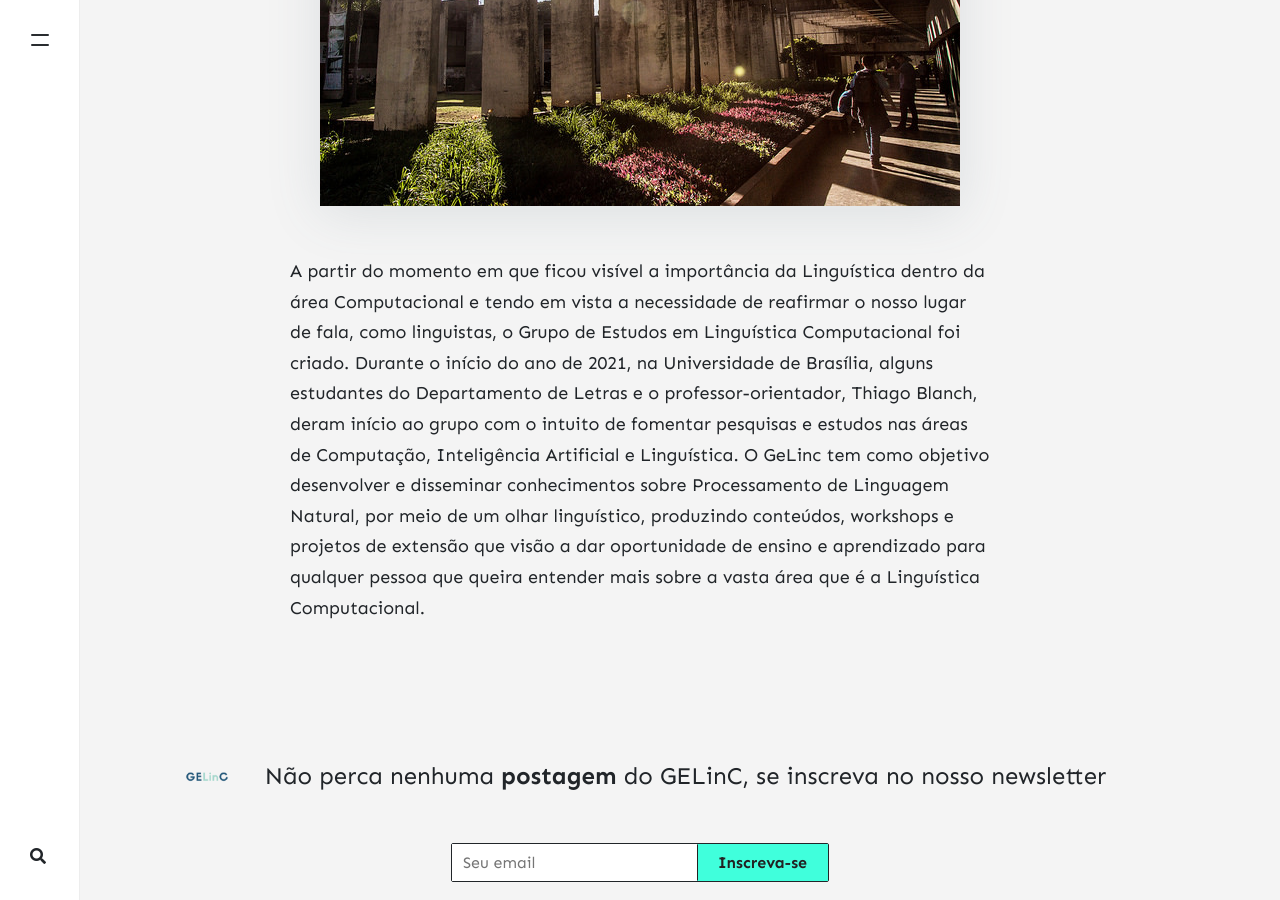
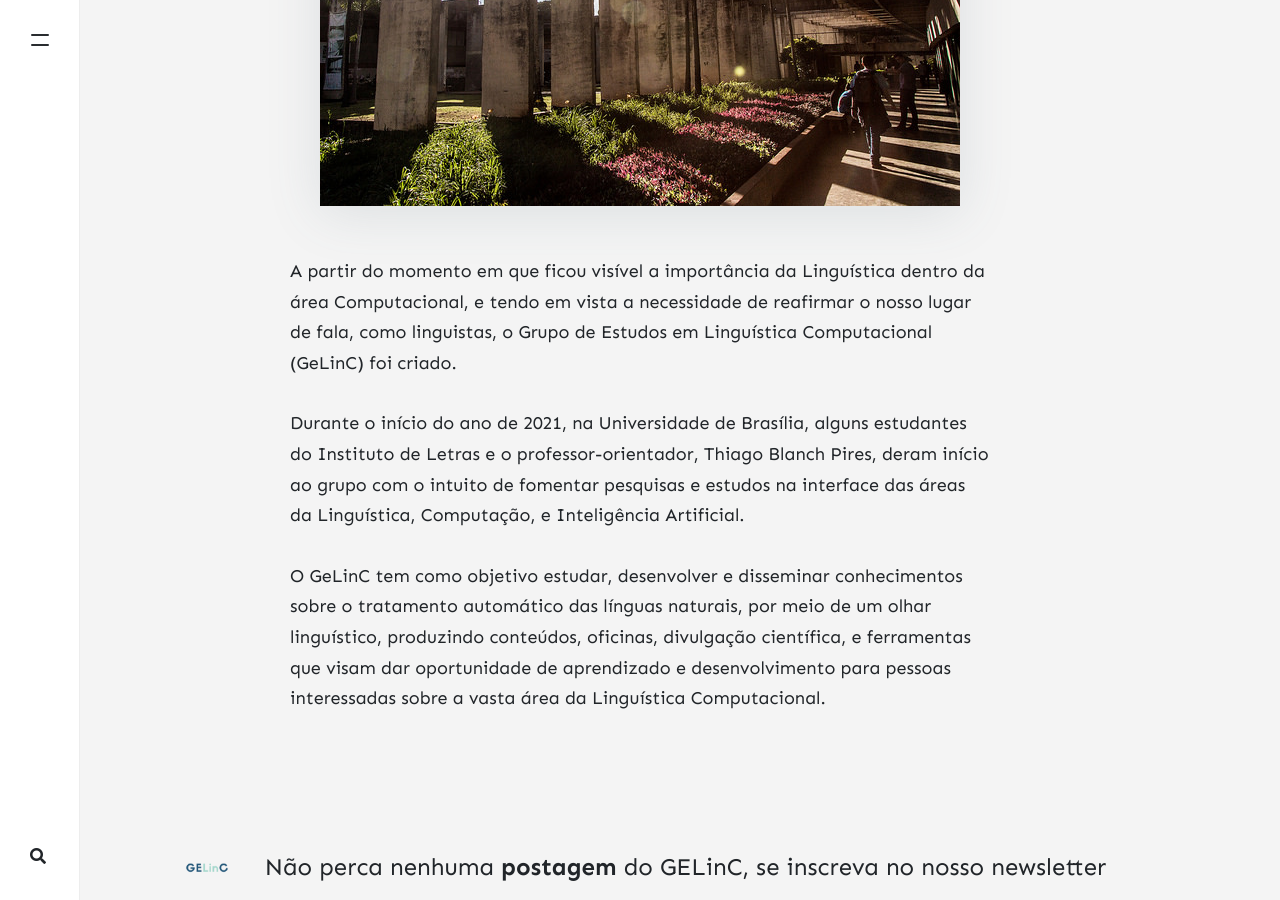
Before and after one commit to studdent-pehescamander/gelinc.github.io, a Jekyll site: the page built from _pages/about.md, in a window 1280 px wide and 900 px high, scrolled down 567 px. Built offline with Jekyll 4.4.1, drawn with Linux system fonts in a browser that asks for light colours; nearby versions of some CDN libraries; comment, search, counter and statistics services are not loaded.

Commit message:
texto atualizado sobre nós

```diff
--- a/_pages/about.md
+++ b/_pages/about.md
@@ -7,6 +7,8 @@ image: assets/images/screenshot.jpg
 imageshadow: true
 ---
 
-A partir do momento em que ficou visível a importância da Linguística dentro da área Computacional e tendo em vista a necessidade de reafirmar o nosso lugar de fala, como linguistas, o Grupo de Estudos em Linguística Computacional foi criado.
-Durante o início do ano de 2021, na Universidade de Brasília, alguns estudantes do Departamento de Letras e o professor-orientador, Thiago Blanch, deram início ao grupo com o intuito de fomentar pesquisas e estudos nas áreas de Computação, Inteligência Artificial e Linguística.
-O GeLinc tem como objetivo desenvolver e disseminar conhecimentos sobre Processamento de Linguagem Natural, por meio de um olhar linguístico, produzindo conteúdos, workshops e projetos de extensão que visão a dar oportunidade de ensino e aprendizado para qualquer pessoa que queira entender mais sobre a vasta área que é a Linguística Computacional.
+  A partir do momento em que ficou visível a importância da Linguística dentro da área Computacional, e tendo em vista a necessidade de reafirmar o nosso lugar de fala, como linguistas, o Grupo de Estudos em Linguística Computacional (GeLinC) foi criado.
+
+  Durante o início do ano de 2021, na Universidade de Brasília, alguns estudantes do Instituto de Letras e o professor-orientador, Thiago Blanch Pires, deram início ao grupo com o intuito de fomentar pesquisas e estudos na interface das áreas da Linguística, Computação, e Inteligência Artificial.
+
+  O GeLinC tem como objetivo estudar, desenvolver e disseminar conhecimentos sobre o tratamento automático das línguas naturais, por meio de um olhar linguístico, produzindo conteúdos, oficinas, divulgação científica, e ferramentas que visam dar oportunidade de aprendizado e desenvolvimento para pessoas interessadas sobre a vasta área da Linguística Computacional.
```
